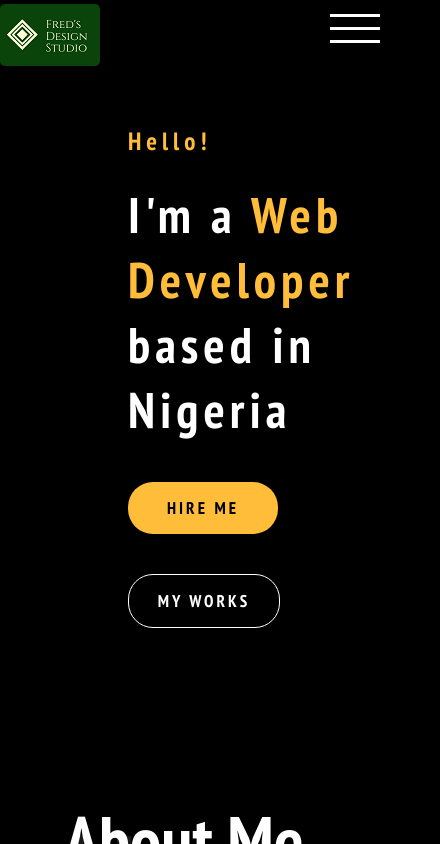
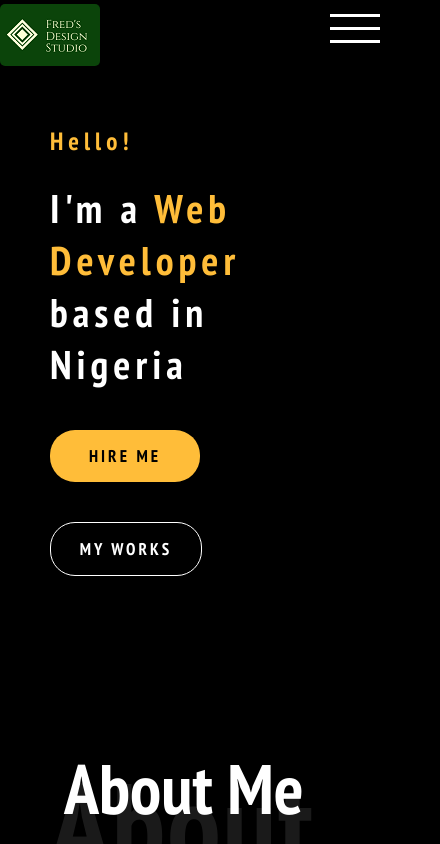
Before and after one commit to fredluggard/Portfolio-Website, a React (Create React App) app: page / in a window 390 px wide. Shown: the top 844 px of the page, 440 px wide, since content can reach past the window. Built offline with nearby package versions, Linux system fonts and the light colour scheme.

Commit message:
Updated Mobile View

```diff
--- a/src/style.css
+++ b/src/style.css
@@ -935,7 +935,7 @@
 
   /*For Hero Section Component */
   .hero {
-    width: 100vw;
+    width: 100%;
     position: relative;
     top: 100px;
     display: flex;
@@ -952,6 +952,7 @@
     flex-direction: column;
     justify-content: center;
     align-items: center;
+    padding: 0;
   }
   .transition-div {
     opacity: 1;
@@ -967,7 +968,7 @@
     display: flex;
     flex-direction: column;
     text-align: left;
-    width: 60%;
+    width: 100%;
   }
   .left-hero p,
   .lefty-hero p {
@@ -977,7 +978,7 @@
   }
   .left-hero h1,
   .lefty-hero h1 {
-    font-size: 50px;
+    font-size: 40px;
     letter-spacing: 5px;
     margin: 0;
   }
@@ -1461,8 +1462,17 @@
     background-color: #f8f9fa; */
   }
   .contact-form button {
+    font-size: 12px;
+    width: 120px;
     text-align: center;
-    font-size: 12px;
+    text-decoration: none;
+    color: black;
+    background-color: #ffbd39;
+    border-radius: 25px;
+    letter-spacing: 3px;
+    padding: 15px 25px;
+    /* margin: 20px 20px 20px 0; */
+    border: none;
   }
   /*For Footer Component */
   .footer {
```
